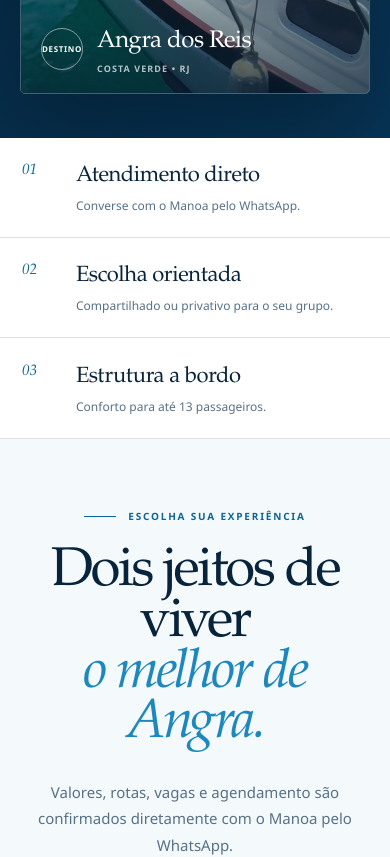
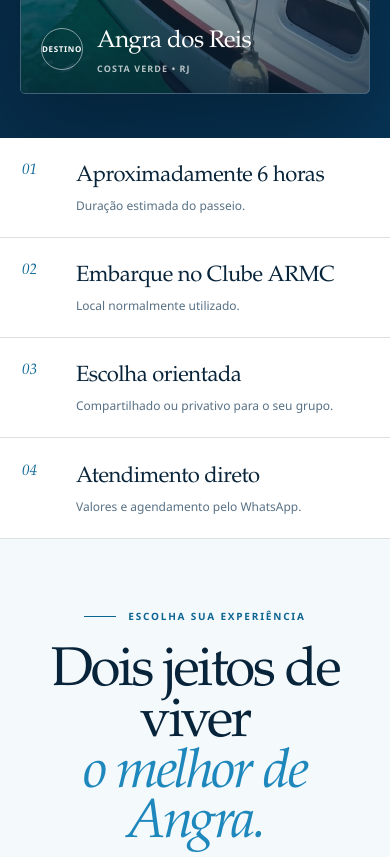
Before and after one commit to Judice007/manoatour, a Next.js app: page / in a window 390 px wide. Shown: the part 1040-1897 px from the top of the page. Built offline with nearby package versions, Linux system fonts and the light colour scheme.

Commit message:
Add tour duration and boarding details

```diff
--- a/app/globals.css
+++ b/app/globals.css
@@ -75,7 +75,7 @@ h1 em, h2 em { color: var(--blue-bright); font-weight: 500; }
 .text-link { display: inline-flex; align-items: center; gap: 12px; width: max-content; padding-bottom: 5px; border-bottom: 1px solid currentColor; color: var(--blue); font-size: 11px; font-weight: 800; letter-spacing: .05em; text-transform: uppercase; }
 .text-link--light { color: var(--white); }
 
-.trust-strip { display: grid; grid-template-columns: repeat(3, 1fr); border-bottom: 1px solid var(--line); background: var(--white); }
+.trust-strip { display: grid; grid-template-columns: repeat(4, 1fr); border-bottom: 1px solid var(--line); background: var(--white); }
 .trust-strip > div { min-height: 106px; display: grid; grid-template-columns: 38px 1fr; align-content: center; gap: 4px 16px; padding: 20px clamp(22px, 4vw, 64px); border-right: 1px solid var(--line); }
 .trust-strip > div:last-child { border-right: 0; }
 .trust-strip span { grid-row: 1 / 3; align-self: start; color: var(--blue); font-family: var(--serif); font-size: 15px; font-style: italic; }
@@ -210,6 +210,10 @@ footer > div { justify-self: end; display: flex; gap: 22px; font-size: 10px; fon
   .desktop-nav { display: none; }
   .hero { grid-template-columns: 1fr .72fr; gap: 42px; }
   .hero h1 { font-size: clamp(72px, 10vw, 112px); }
+  .trust-strip { grid-template-columns: repeat(2, 1fr); }
+  .trust-strip > div { border-bottom: 1px solid var(--line); }
+  .trust-strip > div:nth-child(2n) { border-right: 0; }
+  .trust-strip > div:nth-last-child(-n + 2) { border-bottom: 0; }
   .tour-card { grid-template-columns: 1fr; }
   .tour-card__image { min-height: 360px; }
   .tour-card__content { min-height: 440px; }
@@ -235,6 +239,7 @@ footer > div { justify-self: end; display: flex; gap: 22px; font-size: 10px; fon
   .hero-location { right: 20px; bottom: 18px; left: 20px; }
   .trust-strip { grid-template-columns: 1fr; }
   .trust-strip > div { min-height: 100px; border-right: 0; border-bottom: 1px solid var(--line); }
+  .trust-strip > div:nth-last-child(2) { border-bottom: 1px solid var(--line); }
   .trust-strip > div:last-child { border-bottom: 0; }
   .section { padding: 70px 18px; }
   .section-heading { margin-bottom: 42px; }
--- a/app/page.tsx
+++ b/app/page.tsx
@@ -29,6 +29,11 @@ const faqs = [
     question: "Como faço para agendar um passeio?",
     answer:
       "O agendamento é feito diretamente pelo WhatsApp. Informe a data desejada, o número de pessoas e a preferência entre passeio compartilhado ou privativo.",
+  },
+  {
+    question: "Qual é a duração e o local de embarque?",
+    answer:
+      "O passeio tem duração aproximada de 6 horas. O embarque normalmente acontece no Clube ARMC; o ponto é confirmado com o Manoa antes da saída.",
   },
   {
     question: "Os valores aparecem no site?",
@@ -110,9 +115,10 @@ export default function Home() {
       </section>
 
       <section className="trust-strip" aria-label="Diferenciais do Manoa">
-        <div><span>01</span><strong>Atendimento direto</strong><small>Converse com o Manoa pelo WhatsApp.</small></div>
-        <div><span>02</span><strong>Escolha orientada</strong><small>Compartilhado ou privativo para o seu grupo.</small></div>
-        <div><span>03</span><strong>Estrutura a bordo</strong><small>Conforto para até 13 passageiros.</small></div>
+        <div><span>01</span><strong>Aproximadamente 6 horas</strong><small>Duração estimada do passeio.</small></div>
+        <div><span>02</span><strong>Embarque no Clube ARMC</strong><small>Local normalmente utilizado.</small></div>
+        <div><span>03</span><strong>Escolha orientada</strong><small>Compartilhado ou privativo para o seu grupo.</small></div>
+        <div><span>04</span><strong>Atendimento direto</strong><small>Valores e agendamento pelo WhatsApp.</small></div>
       </section>
 
       <section className="section tours" id="passeios">
```
Also changed, not shown: 1 other file (tests, documents, lock files or other folders).
